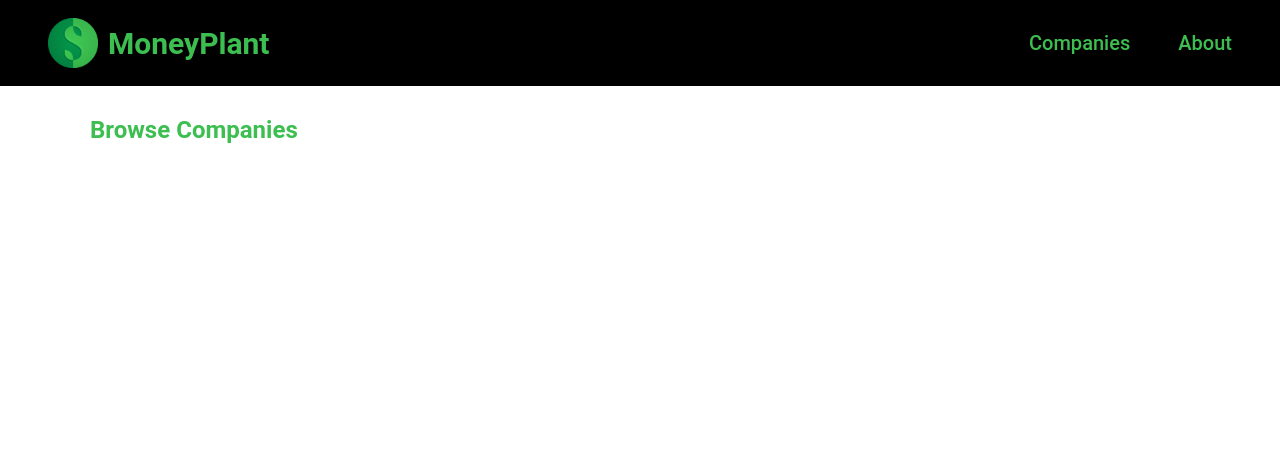
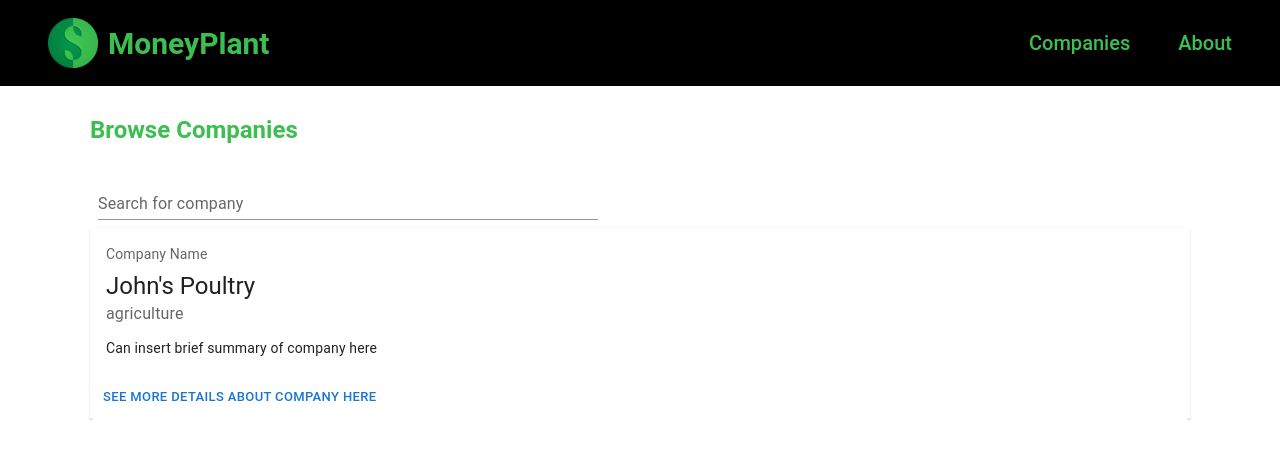
Before and after one commit to kyun99/CitiHackOverflow2022_JJYK, a React (Create React App) app in the folder client/: page /companies in a window 1280 px wide. Shown: the top 458 px of the page. Built offline with nearby package versions, Linux system fonts and the light colour scheme; the HTML template or start-up script is replaced by a standard one.

Commit message:
Combined Companies page and search page, added SearchBar to Companies page, added companyview component to Companies page, Filled About page.

```diff
--- a/client/src/App.css
+++ b/client/src/App.css
@@ -58,3 +58,12 @@ a :hover {
    color: black;
    border-bottom-style: double;
 }
+
+.bannerContainer {
+   justify-content: flex-start;
+   align-items: center;
+}
+
+.BrowseCompanies {
+   justify-content: left;
+}
--- a/client/src/App.js
+++ b/client/src/App.js
@@ -4,10 +4,9 @@ import { Routes, Route, BrowserRouter as Router } from "react-router-dom";
 import About from "./components/About";
 import Home from "./components/Home";
 import BrowseCompanies from "./components/BrowseCompanies";
-import CompanyDetails from "./components/CompanyDetails";
+import CompanyDetailPage from "./components/CompanyDetailPage";
 import Navbar from "./components/Navbar";
 import EditCompany from "./components/EditCompany";
-import SearchPage from "./components/SearchPage";
 
 function App() {
    return (
@@ -24,17 +23,8 @@ function App() {
                         path="companies"
                         element={<BrowseCompanies />}
                      />
-                     <Route exact path="details" element={<CompanyDetails />} />
-                     <Route
-                        exact
-                        path="banker/edit"
-                        element={<EditCompany />}
-                     />
-                     <Route
-                        exact
-                        path="searchpage"
-                        element={<SearchPage />}
-                     />
+                     <Route exact path="details" element={<CompanyDetailPage />} />
+                     <Route exact path="banker/edit" element={<EditCompany />} />
                   </Routes>
                </section>
             </Router>
--- a/client/src/components/About.js
+++ b/client/src/components/About.js
@@ -1,7 +1,16 @@
 import React from "react";
+import banner from "../images/Scroll Banner.png"
 
 const About = () => {
-   return <div>About</div>;
+   return (
+      <div>
+         <div className="bannerContainer">
+            <img src={banner} alt="banner" />
+         </div>
+         <h1>About MoneyPlant</h1>
+         <p></p>
+      </div>
+   );
 };
 
 export default About;
--- a/client/src/components/BrowseCompanies.js
+++ b/client/src/components/BrowseCompanies.js
@@ -1,10 +1,16 @@
-import React from "react";
+import React, {Fragment} from "react";
+import CompanyView from "./CompanyView";
+import SearchBar from './SearchBar';
 
 const BrowseCompanies = () => {
    return (
-      <div>
-         <h1>Browse Companies</h1>
-      </div>
+      <Fragment>
+         <div className="BrowseCompanies">
+            <h1>Browse Companies</h1>
+            <SearchBar />
+            <CompanyView />
+         </div>
+      </Fragment>
    );
 };
 
--- /dev/null
+++ b/client/src/components/CompanyDetailPage.js
@@ -0,0 +1,17 @@
+import React, { Fragment } from "react";
+import Detail from './Detail';
+
+const CompanyDetailPage = () => {
+   const CompanyName = "John's Poultry"
+   return (
+      <div>
+         <Fragment>
+            <h1 className="name">{CompanyName}</h1>
+            <Detail />
+            <Detail />
+         </Fragment>
+      </div>
+   );
+};
+
+export default CompanyDetailPage;
--- a/client/src/components/CompanyDetails.js
+++ /dev/null
@@ -1,17 +0,0 @@
-import React, { Fragment } from "react";
-import Detail from './Detail';
-
-const CompanyDetails = () => {
-   const CompanyName = "John's Poultry"
-   return (
-      <div>
-         <Fragment>
-            <h1 className="name">{CompanyName}</h1>
-            <Detail />
-            <Detail />
-         </Fragment>
-      </div>
-   );
-};
-
-export default CompanyDetails;
--- /dev/null
+++ b/client/src/components/CompanyView.js
@@ -0,0 +1,43 @@
+import * as React from 'react';
+import Box from '@mui/material/Box';
+import Card from '@mui/material/Card';
+import CardActions from '@mui/material/CardActions';
+import CardContent from '@mui/material/CardContent';
+import Button from '@mui/material/Button';
+import Typography from '@mui/material/Typography';
+import { Link } from "react-router-dom";
+
+const bull = (
+  <Box
+    component="span"
+    sx={{ display: 'inline-block', mx: '2px', transform: 'scale(0.8)' }}
+  >
+    •
+  </Box>
+);
+
+export default function BasicCard() {
+  return (
+    <Card sx={{ minWidth: 275 }}>
+      <CardContent>
+        <Typography sx={{ fontSize: 14 }} color="text.secondary" gutterBottom>
+          Company Name
+        </Typography>
+        <Typography variant="h5" component="div">
+          John's Poultry
+        </Typography>
+        <Typography sx={{ mb: 1.5 }} color="text.secondary">
+          agriculture
+        </Typography>
+        <Typography variant="body2">
+          Can insert brief summary of company here
+          <br />
+
+        </Typography>
+      </CardContent>
+      <CardActions>
+        <Button component={Link} to="/details" size="small">See more details about company here</Button>
+      </CardActions>
+    </Card>
+  );
+}
--- a/client/src/components/SearchBar.js
+++ b/client/src/components/SearchBar.js
@@ -1,15 +1,23 @@
-import React, { Fragment, useEffect, useState } from "react";
-import { TextField } from '@mui/material';
+import * as React from 'react';
+import Box from '@mui/material/Box';
+import TextField from '@mui/material/TextField';
 
-const SearchBar = () => {
-    return (
-        <TextField
+export default function SearchBar() {
+  return (
+    <Box
+      component="form"
+      sx={{
+        '& > :not(style)': { m: 1, width: 500, maxWidth:'100%' },
+      }}
+      noValidate
+      autoComplete="off"
+    >
+      <TextField
           id="standard-search"
-          label="Search field"
+          label="Search for company"
           type="search"
           variant="standard"
         />
-    )
+    </Box>
+  );
 }
-
-export default SearchBar
--- a/client/src/components/SearchPage.js
+++ /dev/null
@@ -1,11 +0,0 @@
-import React, { Fragment, useEffect, useState } from "react";
-import InputLabel from '@mui/material/InputLabel';
-import SearchBar from './SearchBar'
-
-const SearchPage = () => {
-    return (
-        <SearchBar />
-    )
-}
-
-export default SearchPage;
```
Also changed, not shown: 2 other files (tests, documents, lock files or other folders).
